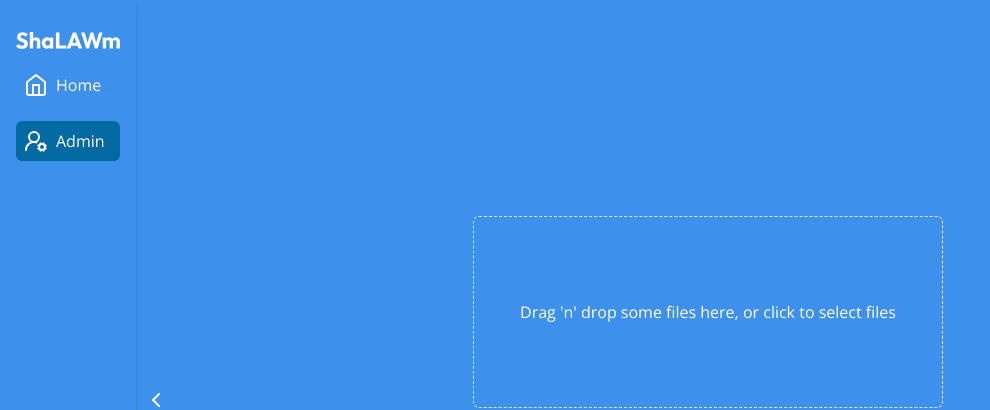
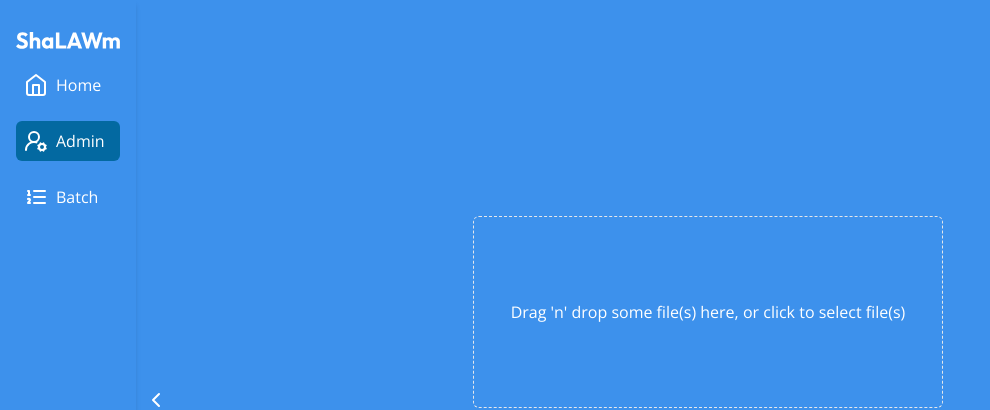
Before and after one commit to mbicycle/shalawm-fe, a React (Vite) app: page /admin in a window 1280 px wide. Both pictures are taken after a click on the button 92 px from the left and 400 px from the top of the page. Shown: the top 410 px of the page, without its empty margins (0-990 px from the left). Built offline with nearby package versions, Linux system fonts and the light colour scheme.

Commit message:
feat: batch sample

```diff
--- a/src/app/layout.tsx
+++ b/src/app/layout.tsx
@@ -1,7 +1,12 @@
 import { cn } from "@/shared/lib/utils";
 import Logo from "./logo.svg";
 import ShortLogo from "./favicon.png";
-import { ChevronRight, HomeIcon, UserRoundCog } from "lucide-react";
+import {
+  ChevronRight,
+  HomeIcon,
+  UserRoundCog,
+  ListOrdered,
+} from "lucide-react";
 import { useState } from "react";
 import { NavLink, Outlet } from "react-router-dom";
 
@@ -80,6 +85,26 @@ const SideBar = ({ className }: { className?: string }) => {
             Admin
           </span>
         </NavLink>
+        <NavLink
+          to="/batch"
+          className={({ isActive }) =>
+            cn(
+              "rounded-md p-2 hover:bg-sky-800 transition-colors flex items-center gap-2 text-white",
+              {
+                "bg-sky-700": isActive,
+              }
+            )
+          }
+        >
+          <ListOrdered className="shrink-0" />
+          <span
+            className={cn("opacity-100 transition-opacity", {
+              "opacity-0": !expanded,
+            })}
+          >
+            Batch
+          </span>
+        </NavLink>
       </ul>
     </nav>
   );
@@ -115,6 +140,20 @@ const TopBar = ({ className }: { className?: string }) => (
       <UserRoundCog className="shrink-0" />
       <span className={cn("opacity-100 transition-opacity", {})}>Admin</span>
     </NavLink>
+    <NavLink
+      to="/batch"
+      className={({ isActive }) =>
+        cn(
+          "rounded-md p-2 hover:bg-sky-800 transition-colors flex items-center gap-2 text-white",
+          {
+            "bg-sky-700": isActive,
+          }
+        )
+      }
+    >
+      <ListOrdered className="shrink-0" />
+      <span className={cn("opacity-100 transition-opacity", {})}>Batch</span>
+    </NavLink>
   </nav>
 );
 
--- a/src/app/router.tsx
+++ b/src/app/router.tsx
@@ -2,6 +2,7 @@ import { AdminPage } from "@/pages/admin";
 import { HomePage } from "@/pages/home";
 import { createBrowserRouter, RouterProvider } from "react-router-dom";
 import { RootLayout } from "./layout";
+import { BatchPage } from "@/pages/batch";
 
 const router = createBrowserRouter([
   {
@@ -12,6 +13,10 @@ const router = createBrowserRouter([
         element: <HomePage />,
       },
       {
+        path: "batch",
+        element: <BatchPage />,
+      },
+      {
         path: "admin",
         element: <AdminPage />,
       },
--- /dev/null
+++ b/src/pages/batch/index.tsx
@@ -0,0 +1,19 @@
+import { DropZone } from "@/shared/ui/dropzone";
+import { useState } from "react";
+import { Button } from "@/shared/ui/button";
+import { AlertTriangle } from "lucide-react";
+
+export const BatchPage = () => {
+  const [files, setFiles] = useState<File[]>([]);
+  console.log(files);
+  return (
+    <div className="w-full h-full flex flex-col gap-4 items-center justify-center">
+      <DropZone onFileAdd={(files) => setFiles(files)} />
+      <Button disabled>Get Answer!</Button>
+      <caption className="text-white text-sm flex gap-4 items-center">
+        Waiting for implementation{" "}
+        <AlertTriangle className="text-red-500 scale-150" />
+      </caption>
+    </div>
+  );
+};
--- a/src/shared/ui/dropzone.tsx
+++ b/src/shared/ui/dropzone.tsx
@@ -30,7 +30,7 @@ export const DropZone = ({ onFileAdd }: Props) => {
         <p>Drop the files here ...</p>
       ) : (
         <p className="text-center">
-          Drag 'n' drop some files here, or click to select files
+          Drag 'n' drop some file(s) here, or click to select file(s)
         </p>
       )}
     </div>
```
